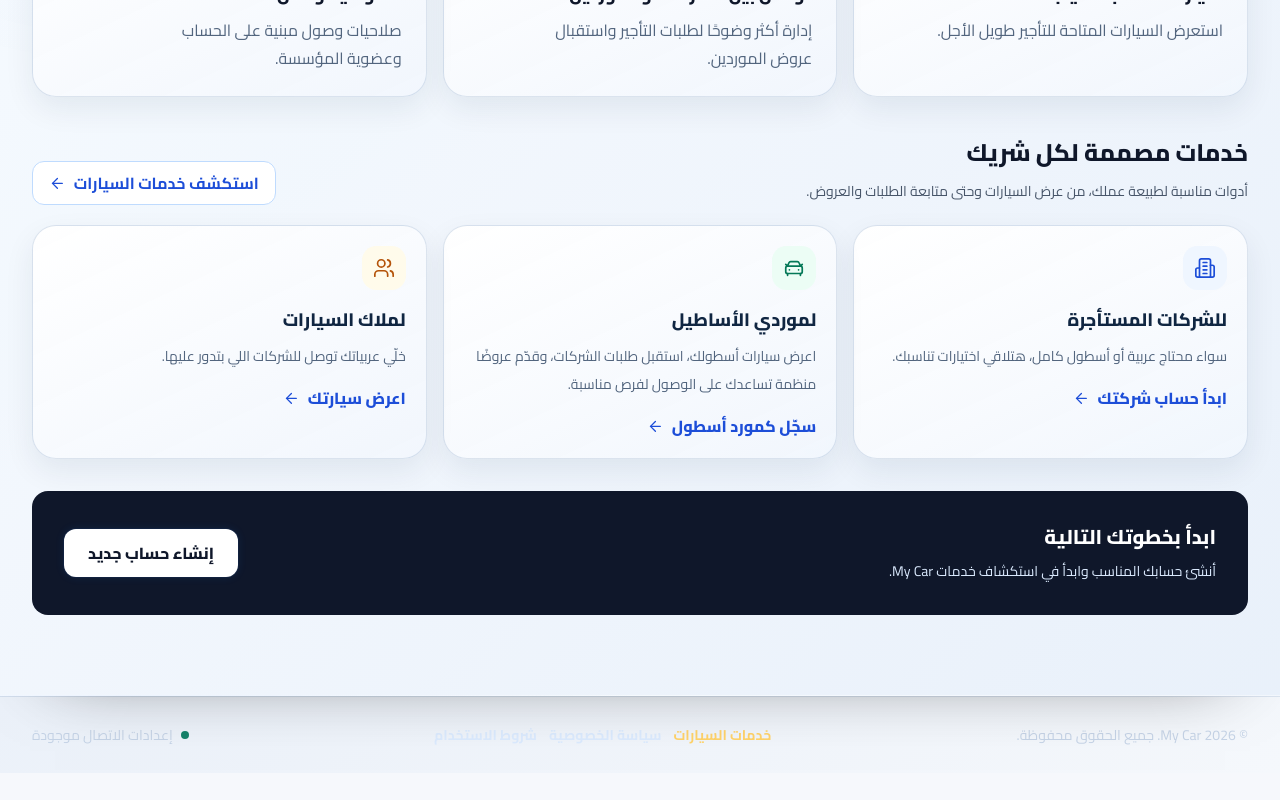
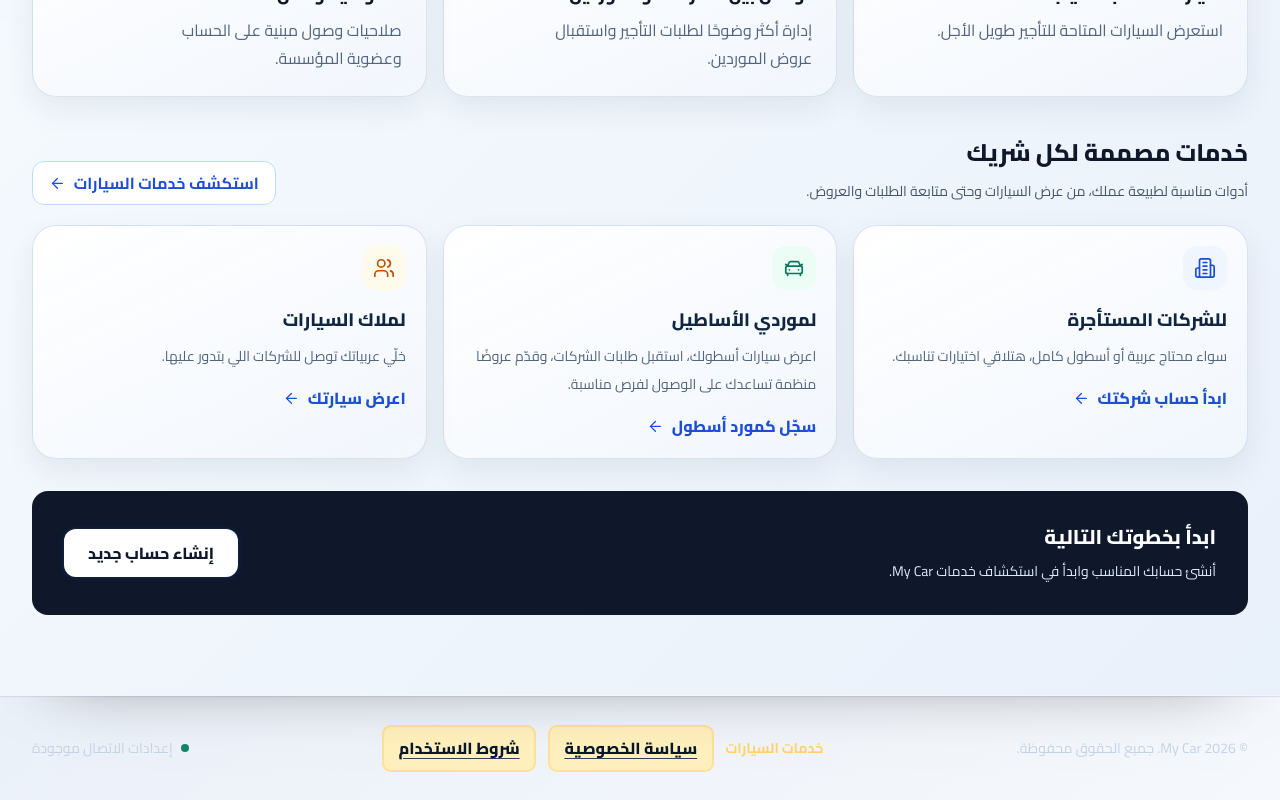
Before and after one commit to kareem766/Carhome, a React (Vite) app: page / in a window 1280 px wide. Shown: the part 1213-2013 px from the top of the page. Before the commit the page ends 1986 px from the top, so only its background shows below. Built offline with nearby package versions, Linux system fonts and the light colour scheme; no server answers; the database is empty.

Commit message:
Ensure legal button labels remain readable

```diff
--- a/src/index.css
+++ b/src/index.css
@@ -919,34 +919,39 @@ main.bg-\\[\\#07172c\\] .mc-home-footer a {
 
 
 /* Strong contrast for privacy/terms footer buttons in every interaction state. */
-main.bg-\\[\\#07172c\\] .mc-home-footer a.mc-home-legal-link,
-main.bg-\\[\\#07172c\\] .mc-home-footer a.mc-home-legal-link:link,
-main.bg-\\[\\#07172c\\] .mc-home-footer a.mc-home-legal-link:visited {
+.mc-home-footer a.mc-home-legal-link,
+.mc-home-footer a.mc-home-legal-link:link,
+.mc-home-footer a.mc-home-legal-link:visited {
   color: #07172c !important;
+  -webkit-text-fill-color: #07172c !important;
   background: #fff0bd !important;
   border: 2px solid #ffe19a !important;
   border-radius: 9px;
   display: inline-flex;
   align-items: center;
   justify-content: center;
-  min-height: 44px;
-  padding: .55rem .85rem;
-  font-weight: 900;
-  line-height: 1.4;
-  text-decoration: underline;
-  text-decoration-color: #334155;
+  min-height: 46px;
+  padding: .6rem .9rem;
+  font-size: 1rem;
+  font-weight: 900 !important;
+  line-height: 1.45;
+  text-decoration: underline !important;
+  text-decoration-color: #334155 !important;
   text-underline-offset: 4px;
   opacity: 1 !important;
   text-shadow: none !important;
+  filter: none !important;
 }
-main.bg-\\[\\#07172c\\] .mc-home-footer a.mc-home-legal-link:hover {
+.mc-home-footer a.mc-home-legal-link:hover {
   color: #ffffff !important;
+  -webkit-text-fill-color: #ffffff !important;
   background: #12345a !important;
   border-color: #ffffff !important;
-  text-decoration-color: #ffffff;
+  text-decoration-color: #ffffff !important;
 }
-main.bg-\\[\\#07172c\\] .mc-home-footer a.mc-home-legal-link:focus-visible {
+.mc-home-footer a.mc-home-legal-link:focus-visible {
   color: #07172c !important;
+  -webkit-text-fill-color: #07172c !important;
   outline: 3px solid #ffd36a;
   outline-offset: 3px;
 }
```
